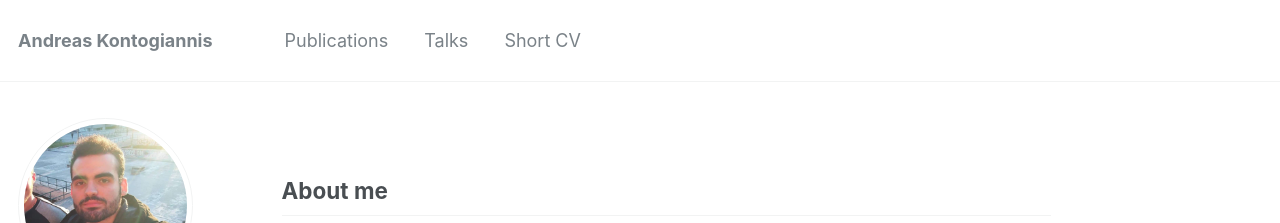
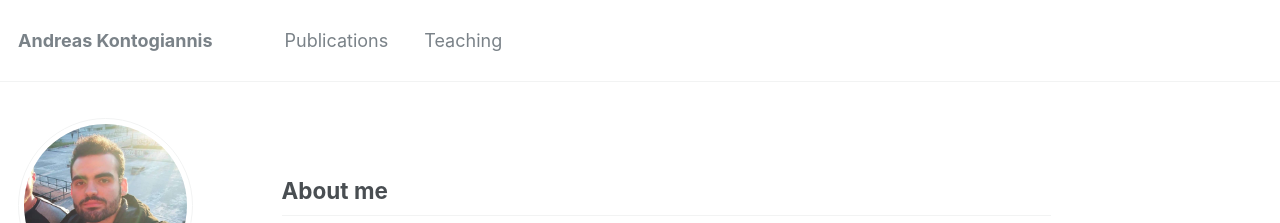
Before and after one commit to ddaedalus/ddaedalus.github.io, a Jekyll site: the page built from _pages/about.md, in a window 1280 px wide and 1210 px high. Shown: the top 223 px of the window. Built offline with Jekyll 4.4.1, drawn with Linux system fonts in a browser that asks for light colours.

Commit message:
Update navigation.yml

```diff
--- a/_data/navigation.yml
+++ b/_data/navigation.yml
@@ -3,11 +3,11 @@ main:
   - title: "Publications"
     url: /publications/
 
-  - title: "Talks"
-    url: /talks/
+  # - title: "Talks"
+  #   url: /talks/
 
-#   - title: "Teaching"
-#     url: /teaching/
+  - title: "Teaching"
+    url: /teaching/
 
 #   - title: "Portfolio"
 #     url: /portfolio/
@@ -15,8 +15,8 @@ main:
 #   - title: "Blog Posts"
 #     url: /year-archive/
 
-  - title: "Short CV"
-    url: /cv/
+  # - title: "CV"
+  #   url: /cv/
 
 #   - title: "Guide"
 #     url: /markdown/
```
